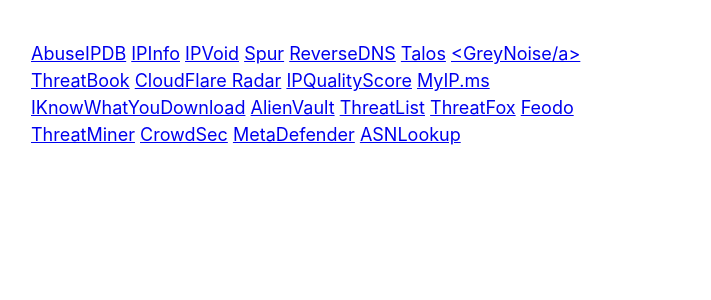
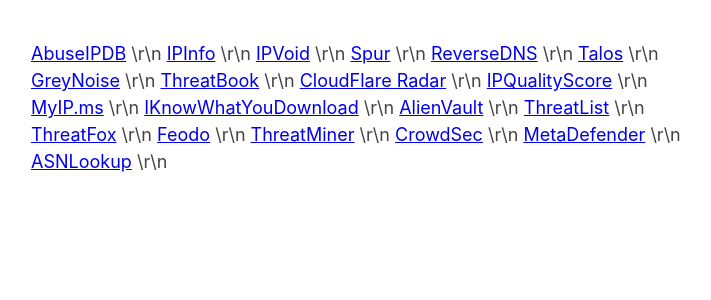
Before and after one commit to dolphinato/dolphinage, a Jekyll site: the page built from IPAnalysis.md, in a window 1280 px wide. Shown: the top 300 px of the page, without its empty margins (284-995 px from the left). Built offline with Jekyll 4.4.1, drawn with Linux system fonts in a browser that asks for light colours; our own code applies the rules of GitHub Pages for plain Markdown files; the repository's description, which GitHub fills in, is left out; part of the change alters nothing that is shown.

```diff
--- a/IPAnalysis.md
+++ b/IPAnalysis.md
@@ -1,20 +1,20 @@
-<a href="https://www.abuseipdb.com/">AbuseIPDB</a>
-<a href="https://ipinfo.io/">IPInfo</a>
-<a href="http://www.ipvoid.com/">IPVoid</a>
-<a href="https://spur.us/context">Spur</a>
-<a href="https://dnschecker.org/reverse-dns.php">ReverseDNS</a>
-<a href="https://talosintelligence.com/">Talos</a>
-<a href="https://viz.greynoise.io/"><GreyNoise/a>
-<a href="https://threatbook.io/">ThreatBook</a>
-<a href="https://radar.cloudflare.com/">CloudFlare Radar</a>
-<a href="https://www.ipqualityscore.com/free-ip-lookup-proxy-vpn-test">IPQualityScore</a>
-<a href="https://myip.ms">MyIP.ms</a>
-<a href="https://iknowwhatyoudownload.com">IKnowWhatYouDownload</a>
-<a href="https://otx.alienvault.com/">AlienVault</a>
-<a href="https://www.matthewroberts.io/api/threatlist/latest">ThreatList</a>
-<a href="https://threatfox.abuse.ch/">ThreatFox</a>
-<a href="https://feodotracker.abuse.ch/">Feodo</a>
-<a href="https://www.threatminer.org/">ThreatMiner</a>
-<a href="https://app.crowdsec.net/cti">CrowdSec</a>
-<a href="https://www.metadefender.com/#!/scan-file">MetaDefender</a>
-<a href="https://asnlookup.com/">ASNLookup</a>
+<a href="https://www.abuseipdb.com/">AbuseIPDB</a> \r\n
+<a href="https://ipinfo.io/">IPInfo</a> \r\n
+<a href="http://www.ipvoid.com/">IPVoid</a> \r\n
+<a href="https://spur.us/context">Spur</a> \r\n
+<a href="https://dnschecker.org/reverse-dns.php">ReverseDNS</a> \r\n
+<a href="https://talosintelligence.com/">Talos</a> \r\n
+<a href="https://viz.greynoise.io/">GreyNoise</a> \r\n
+<a href="https://threatbook.io/">ThreatBook</a> \r\n
+<a href="https://radar.cloudflare.com/">CloudFlare Radar</a> \r\n
+<a href="https://www.ipqualityscore.com/free-ip-lookup-proxy-vpn-test">IPQualityScore</a> \r\n
+<a href="https://myip.ms">MyIP.ms</a> \r\n
+<a href="https://iknowwhatyoudownload.com">IKnowWhatYouDownload</a> \r\n
+<a href="https://otx.alienvault.com/">AlienVault</a> \r\n
+<a href="https://www.matthewroberts.io/api/threatlist/latest">ThreatList</a> \r\n
+<a href="https://threatfox.abuse.ch/">ThreatFox</a> \r\n
+<a href="https://feodotracker.abuse.ch/">Feodo</a> \r\n
+<a href="https://www.threatminer.org/">ThreatMiner</a> \r\n
+<a href="https://app.crowdsec.net/cti">CrowdSec</a> \r\n
+<a href="https://www.metadefender.com/#!/scan-file">MetaDefender</a> \r\n
+<a href="https://asnlookup.com/">ASNLookup</a> \r\n
```
